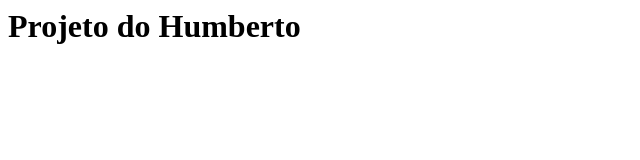
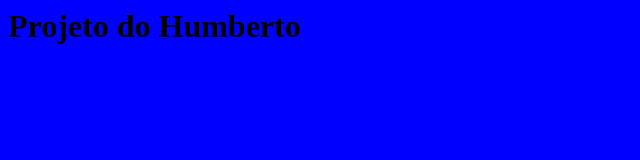
Before and after one commit to halencarjunior/curso-alura, a plain HTML site: page index.html in a window 1280 px wide. Shown: the whole page, without its empty margins (0-640 px from the left). Drawn offline with Linux system fonts and the light colour scheme.

Commit message:
Ajuste de estilos

```diff
--- /dev/null
+++ b/estilo.css
@@ -0,0 +1,5 @@
+body {
+
+	background-color: blue;
+	color: black;
+}
--- a/index.html
+++ b/index.html
@@ -1,7 +1,10 @@
 <html>
 	<head>
+		<title>Alura</title>
+		<link rel="stylesheet" href="estilo.css">
 	</head>
 <body>
 	<h1> Projeto do Humberto </h1>
+
 </body>
 </html>
```
